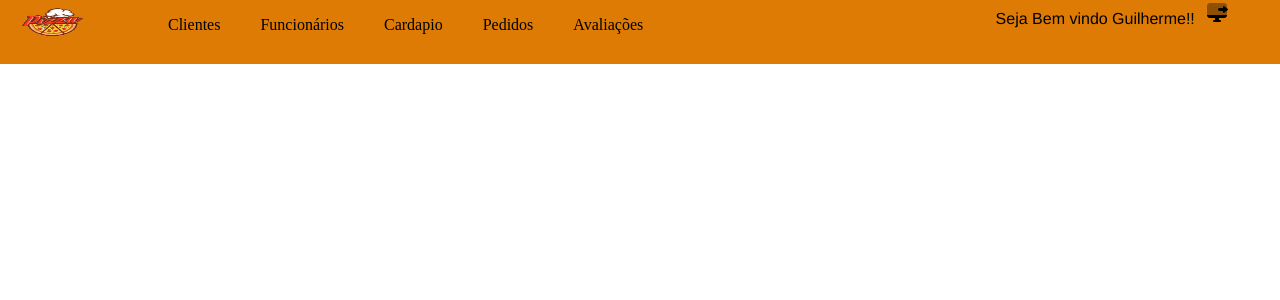
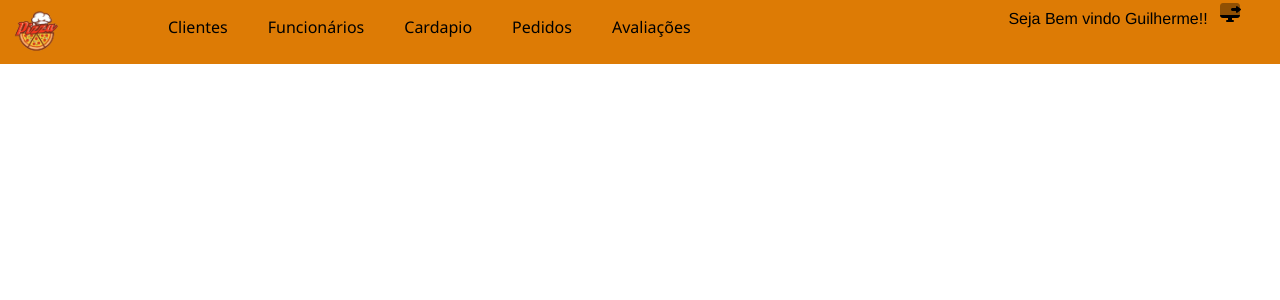
Before and after one commit to GuilhermeFeitoza/Pizzaria, a Vue app in the folder desktop/: page / in a window 1280 px wide. Shown: the top 300 px of the page. Built offline with nearby package versions, Linux system fonts and the light colour scheme.

Commit message:
ajustes no menu

```diff
--- a/desktop/package.json
+++ b/desktop/package.json
@@ -9,7 +9,8 @@
   },
   "dependencies": {
     "core-js": "^3.6.5",
-    "vue": "^2.6.11"
+    "vue": "^2.6.11",
+    "vue-router": "^3.5.1"
   },
   "devDependencies": {
     "@vue/cli-plugin-babel": "~4.5.0",
--- a/desktop/src/components/Home.vue
+++ b/desktop/src/components/Home.vue
@@ -1,5 +1,5 @@
 <template>
-  <h1> Seja Bem vindo!!</h1>
+  <h1> Seja Bem vinpm install vue-routerndo!!</h1>
 </template>
 
 <script>
@@ -7,5 +7,3 @@ export default {
   name: 'home'
 }
 </script>
-
-<
--- a/desktop/src/components/NavBar.vue
+++ b/desktop/src/components/NavBar.vue
@@ -1,21 +1,31 @@
 <template>
    <div class="menu">
-      <img id ="logo" src="../assets/logo.png" width="100" height="50"/>
+      <img id ="logo" src="../assets/logo.png" width="70" height="70"/>
       <nav id="linkmenu">
         <ul>
+          <a>
           Clientes
+          </a>
         </ul>
         <ul>
+          <a>
           Funcionários
+          </a>
         </ul>
         <ul>
+          <a>
           Cardapio
+          </a>
         </ul>
         <ul>
+          <a>
           Pedidos
+          </a>
         </ul>
         <ul>
+          <a>
           Avaliações
+          </a>
         </ul>
       </nav>
         <div id ="welcome">
@@ -44,19 +54,21 @@ padding-left: 10vw;
     top: 0;
 }
 #linkmenu {
-  display: inline-flex;
+   display: inline-flex;
+ }
+ ul{
+    font-family: 'Segoe UI', Tahoma, Geneva, Verdana, sans-serif;
  }
 #welcome{
   font-family:'Franklin Gothic Medium', 'Arial Narrow', Arial, sans-serif;
   font-weight:10px;
   position: absolute;
-  right: 4vw;
+  right: 3vw;
   top:0vw;
 }
 #logo{
-  float: left;
   position: fixed;
-  left: 2px;
+  left: 1px;
 }
 #sair{
   padding-left:10px;
```
Also changed, not shown: 1 other file (tests, documents, lock files or other folders).
